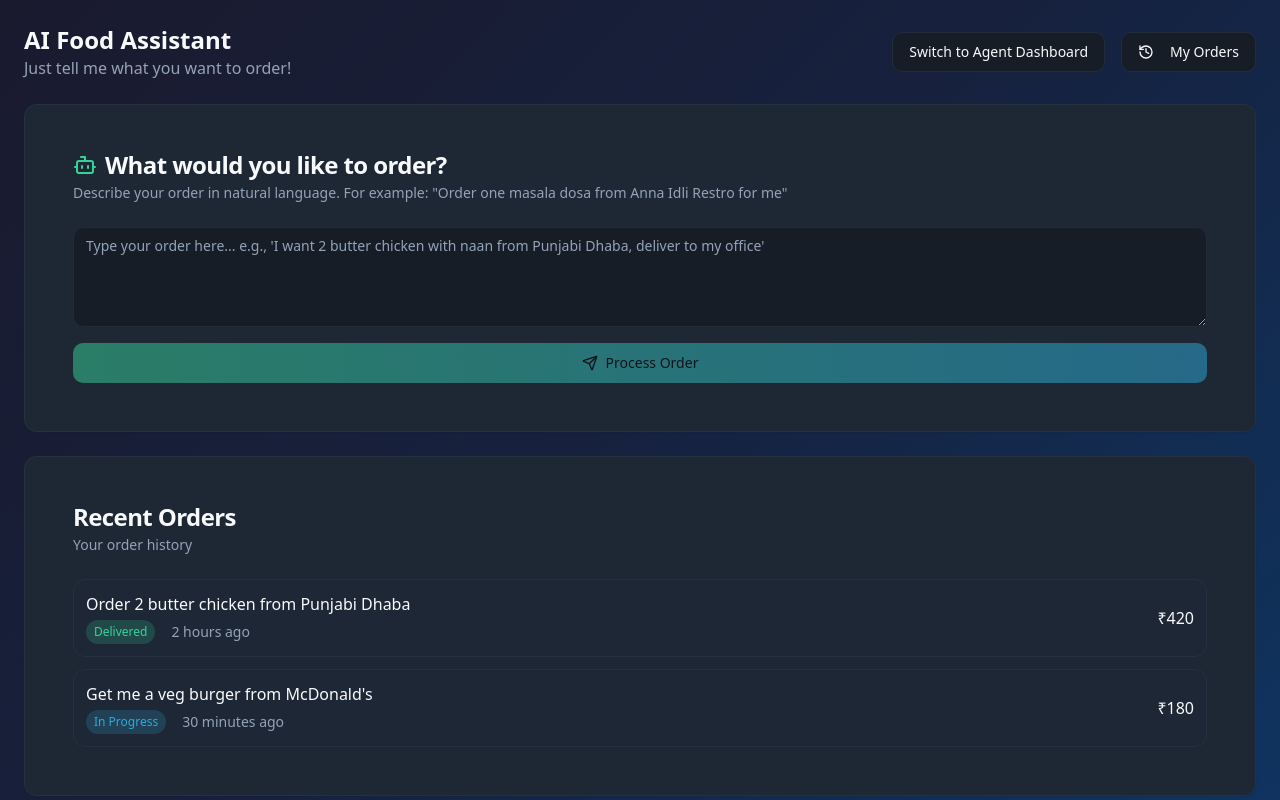
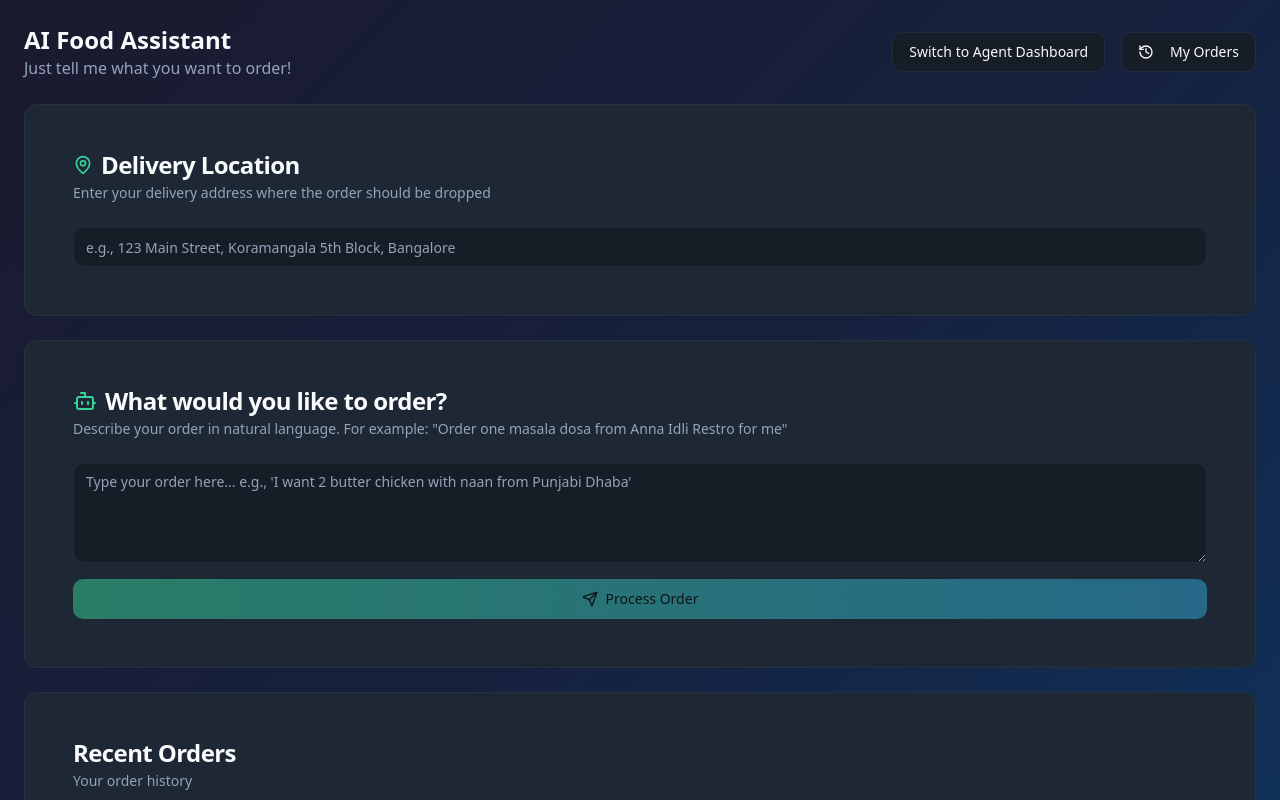
Before and after one commit to ayu-0102/Drop-chain-copy, a React (Vite) app: page /user-dashboard in a window 1280 px wide. Shown: the top 800 px of the page. Built offline with nearby package versions, Linux system fonts and the light colour scheme.

Commit message:
feat: Add user location to agent dashboard
- Added user location input to the user dashboard.
- Displayed user-entered drop location in the agent dashboard.
- Added information about connecting frontend to backend/smart contracts.

```diff
--- a/src/pages/UserDashboard.tsx
+++ b/src/pages/UserDashboard.tsx
@@ -1,8 +1,8 @@
-
 import { useState, useEffect } from 'react';
 import { Send, MapPin, Clock, Bot, History, User, CheckCircle } from 'lucide-react';
 import { Button } from '../components/ui/button';
 import { Textarea } from '../components/ui/textarea';
+import { Input } from '../components/ui/input';
 import { Card, CardContent, CardDescription, CardHeader, CardTitle } from '../components/ui/card';
 import { useNavigate } from 'react-router-dom';
 
@@ -27,6 +27,7 @@ interface AgentConfirmation {
 
 const UserDashboard = () => {
   const [prompt, setPrompt] = useState('');
+  const [userLocation, setUserLocation] = useState('');
   const [isProcessing, setIsProcessing] = useState(false);
   const [extractedInfo, setExtractedInfo] = useState<ExtractedOrderInfo | null>(null);
   const [orderPosted, setOrderPosted] = useState(false);
@@ -113,7 +114,7 @@ const UserDashboard = () => {
       dish: dish,
       quantity: quantity,
       estimatedPrice: estimatedPrice,
-      deliveryLocation: "Current Location (Koramangala 5th Block)",
+      deliveryLocation: userLocation || "Location not specified",
       urgency: "Normal",
       userName: "John Doe",
       userId: "user_123",
@@ -123,6 +124,10 @@ const UserDashboard = () => {
 
   const handleSubmitPrompt = async () => {
     if (!prompt.trim()) return;
+    if (!userLocation.trim()) {
+      alert('Please enter your delivery location first!');
+      return;
+    }
 
     setIsProcessing(true);
 
@@ -193,6 +198,27 @@ const UserDashboard = () => {
         </div>
       </div>
 
+      {/* User Location Input */}
+      <Card className="card-dark">
+        <CardHeader>
+          <CardTitle className="flex items-center space-x-2">
+            <MapPin className="text-primary" size={20} />
+            <span>Delivery Location</span>
+          </CardTitle>
+          <CardDescription>
+            Enter your delivery address where the order should be dropped
+          </CardDescription>
+        </CardHeader>
+        <CardContent>
+          <Input
+            placeholder="e.g., 123 Main Street, Koramangala 5th Block, Bangalore"
+            value={userLocation}
+            onChange={(e) => setUserLocation(e.target.value)}
+            className="input-dark"
+          />
+        </CardContent>
+      </Card>
+
       {/* Agent Confirmation Status */}
       {agentConfirmation && (
         <Card className="card-dark border-green-500/50 bg-green-500/10">
@@ -221,6 +247,10 @@ const UserDashboard = () => {
                 <span>•</span>
                 <span>ETA: {agentConfirmation.eta}</span>
               </div>
+              <div className="mt-2 p-2 bg-secondary/30 rounded">
+                <p className="text-xs text-muted-foreground">Drop Location:</p>
+                <p className="text-sm font-medium">{userLocation}</p>
+              </div>
             </div>
             <Button className="w-full gradient-button">
               Pay Now (ETH/Tokens)
@@ -242,7 +272,7 @@ const UserDashboard = () => {
         </CardHeader>
         <CardContent className="space-y-4">
           <Textarea
-            placeholder="Type your order here... e.g., 'I want 2 butter chicken with naan from Punjabi Dhaba, deliver to my office'"
+            placeholder="Type your order here... e.g., 'I want 2 butter chicken with naan from Punjabi Dhaba'"
             value={prompt}
             onChange={(e) => setPrompt(e.target.value)}
             className="min-h-[100px] input-dark"
@@ -251,7 +281,7 @@ const UserDashboard = () => {
 
           <Button
             onClick={handleSubmitPrompt}
-            disabled={!prompt.trim() || isProcessing || orderPosted}
+            disabled={!prompt.trim() || !userLocation.trim() || isProcessing || orderPosted}
             className="gradient-button w-full"
           >
             {isProcessing ? (
```
